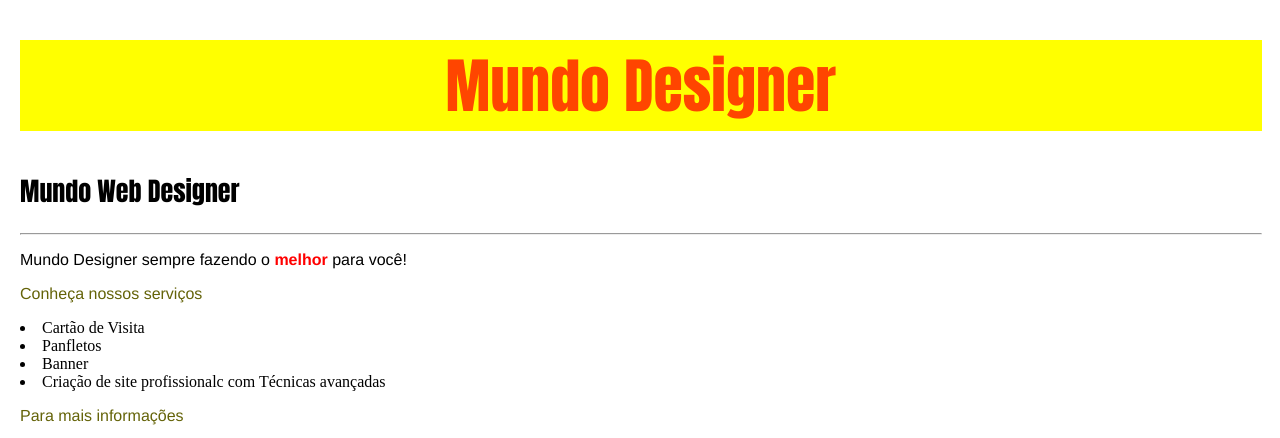
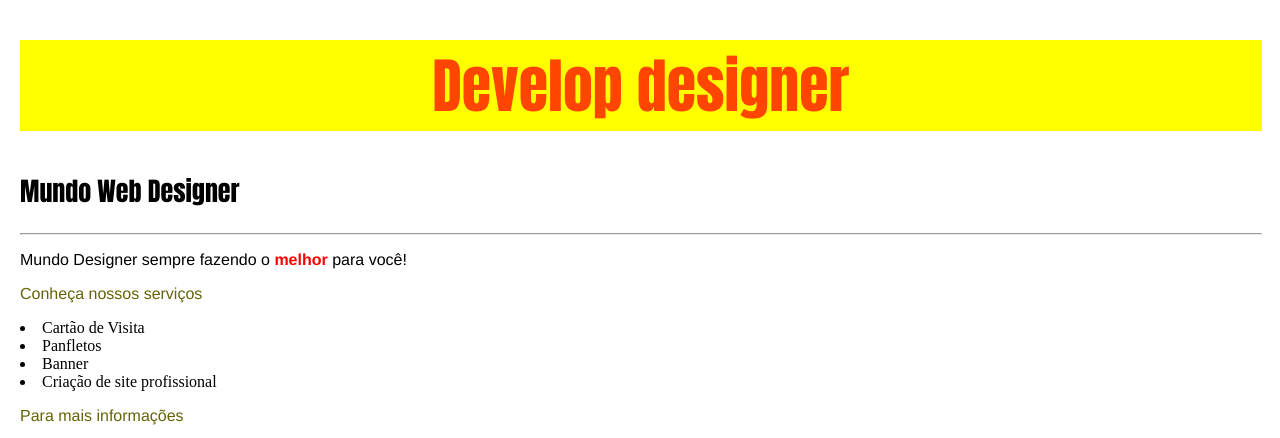
Before and after one commit to Brunodevelop007/DEVdesigner, a plain HTML site: page index.html in a window 1280 px wide. Shown: the top 438 px of the page. Drawn offline with Linux system fonts and the light colour scheme.

Commit message:
Atualização

```diff
--- a/index.html
+++ b/index.html
@@ -8,7 +8,7 @@
     <link rel="stylesheet" type="text/css" href="styles.css/styles.css">
 </head>
 <body>
-    <h1>Mundo Designer</h1>
+    <h1>Develop designer</h1>
 <h2>Mundo Web Designer</h2>
 <hr>
 <p class="introducao">Mundo Designer sempre fazendo o <b class="negrito">melhor</b> para você!</p>
@@ -17,7 +17,7 @@
     <li>Cartão de Visita</li>
     <li>Panfletos</li>
     <li>Banner</li>
-    <li>Criação de site profissionalc com Técnicas avançadas</li>
+    <li>Criação de site profissional</li>
 </ul>
 
 <p>Para mais informações</p>
--- a/styles.css/styles.css
+++ b/styles.css/styles.css
@@ -20,6 +20,7 @@ h2{
 .negrito{
    color: red;
 }
+
 p{
    font-family:'Franklin Gothic Medium', 'Arial Narrow', Arial, sans-serif;
    color:rgb(100, 99, 8)
```
